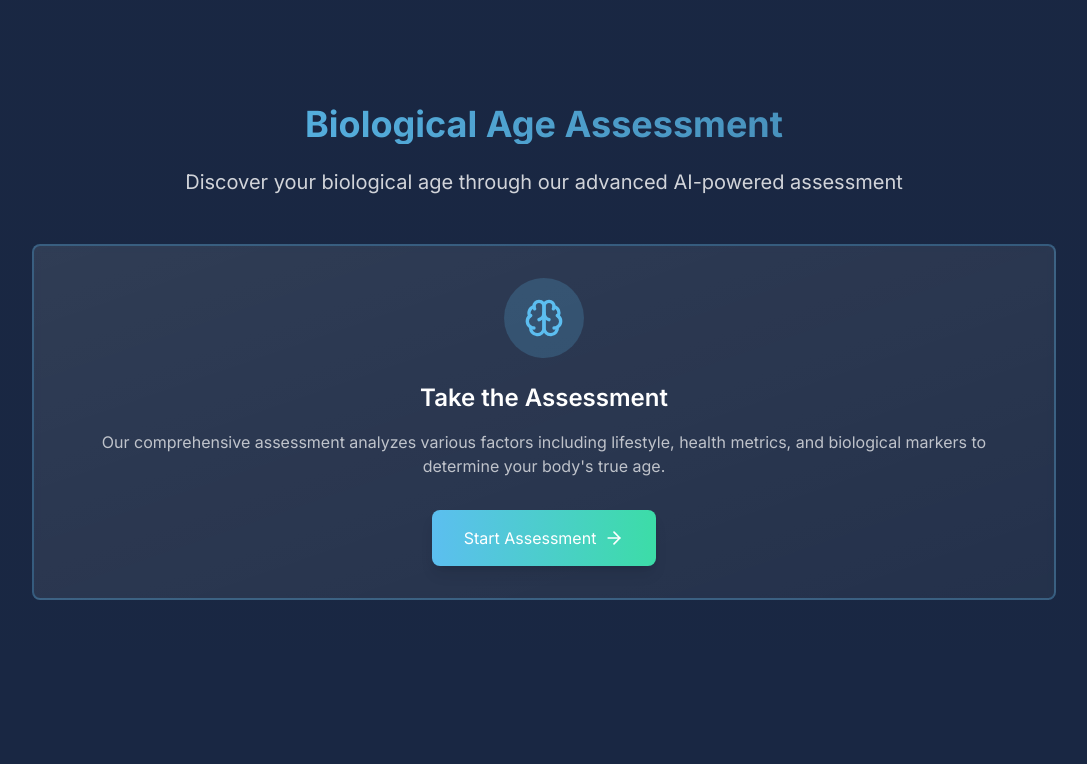
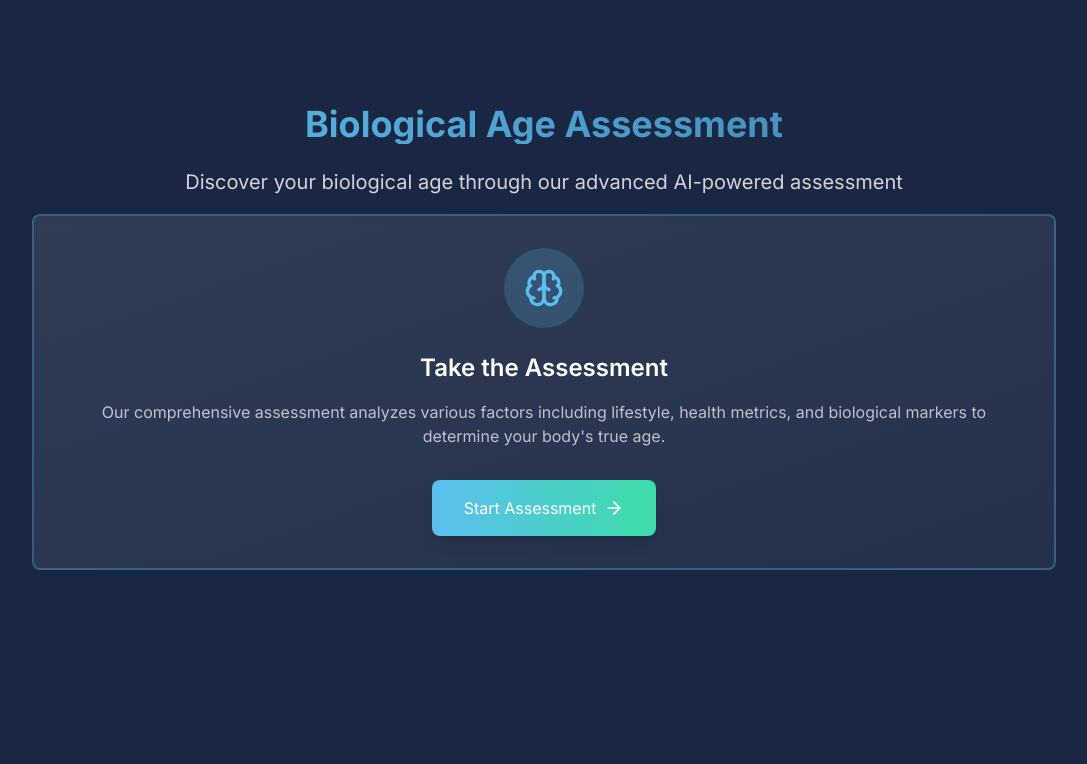
Before and after one commit to nxtwaveventures/plexus-ai, a Next.js app: page /plexus-lifex in a window 1280 px wide. Shown: the part 486-1250 px from the top of the page, without its empty margins (96-1183 px from the left). Built offline with nearby package versions, Linux system fonts and the light colour scheme.

Commit message:
fix: Remove nested ScrollReveal to ensure BAA section visibility

```diff
--- a/src/app/plexus-lifex/page.tsx
+++ b/src/app/plexus-lifex/page.tsx
@@ -58,7 +58,6 @@ export default function PlexusLifeX() {
                             </div>
                         </ScrollReveal>
 
-                        <ScrollReveal delay={0.2}>
                         <div className="card-glow p-8 rounded-lg text-center border-2 border-primary/30 hover:border-primary/50 transition-all duration-300">
                             <div className="w-20 h-20 rounded-full bg-primary/20 flex items-center justify-center mx-auto mb-6">
                                 <Brain className="w-10 h-10 text-primary" />
@@ -77,7 +76,6 @@ export default function PlexusLifeX() {
                                 <ArrowRight className="ml-2 w-5 h-5" />
                             </Link>
                         </div>
-                        </ScrollReveal>
                     </div>
                 </div>
             </section>
```
Lines whose indentation alone changed are shown as unchanged.
